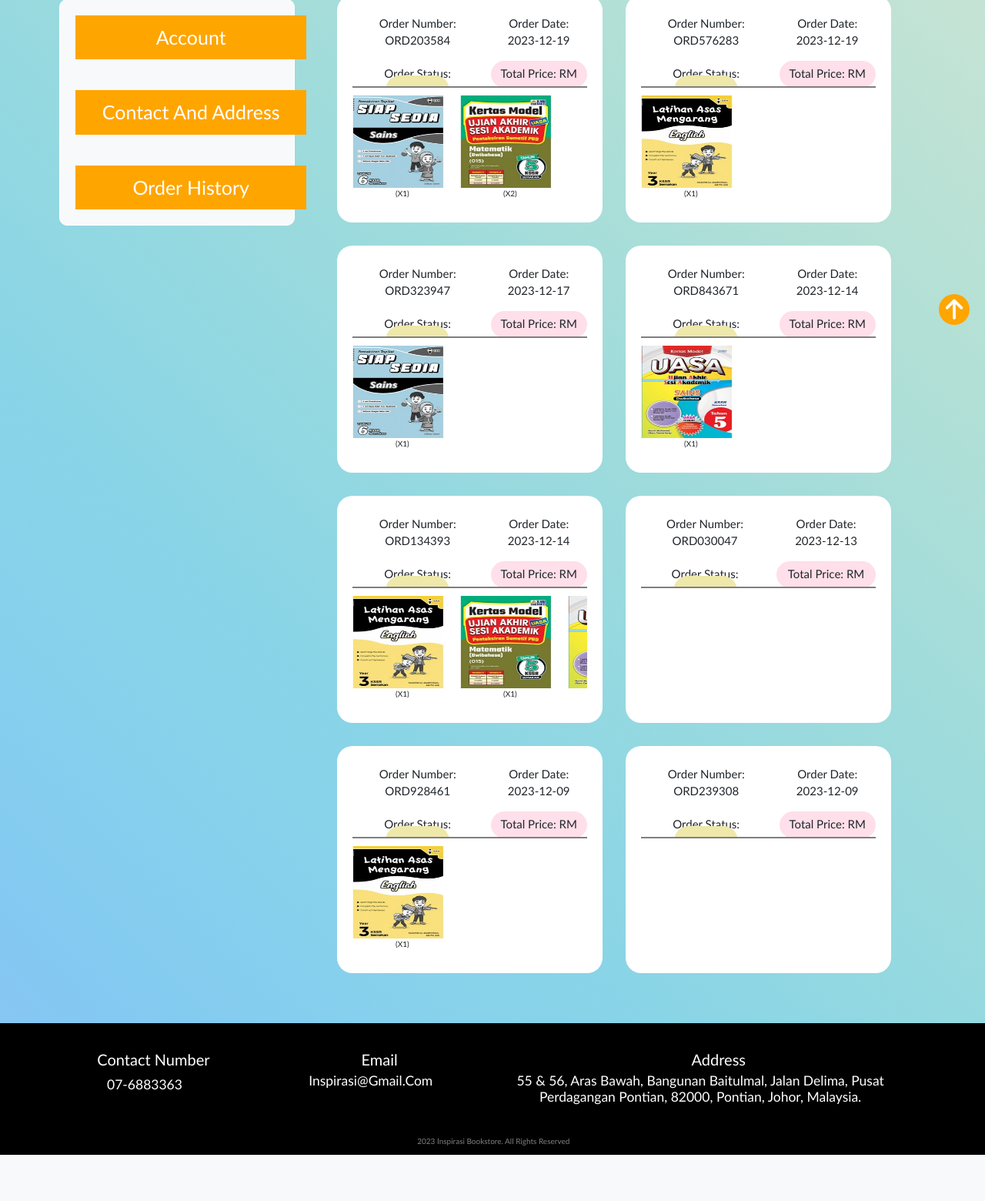
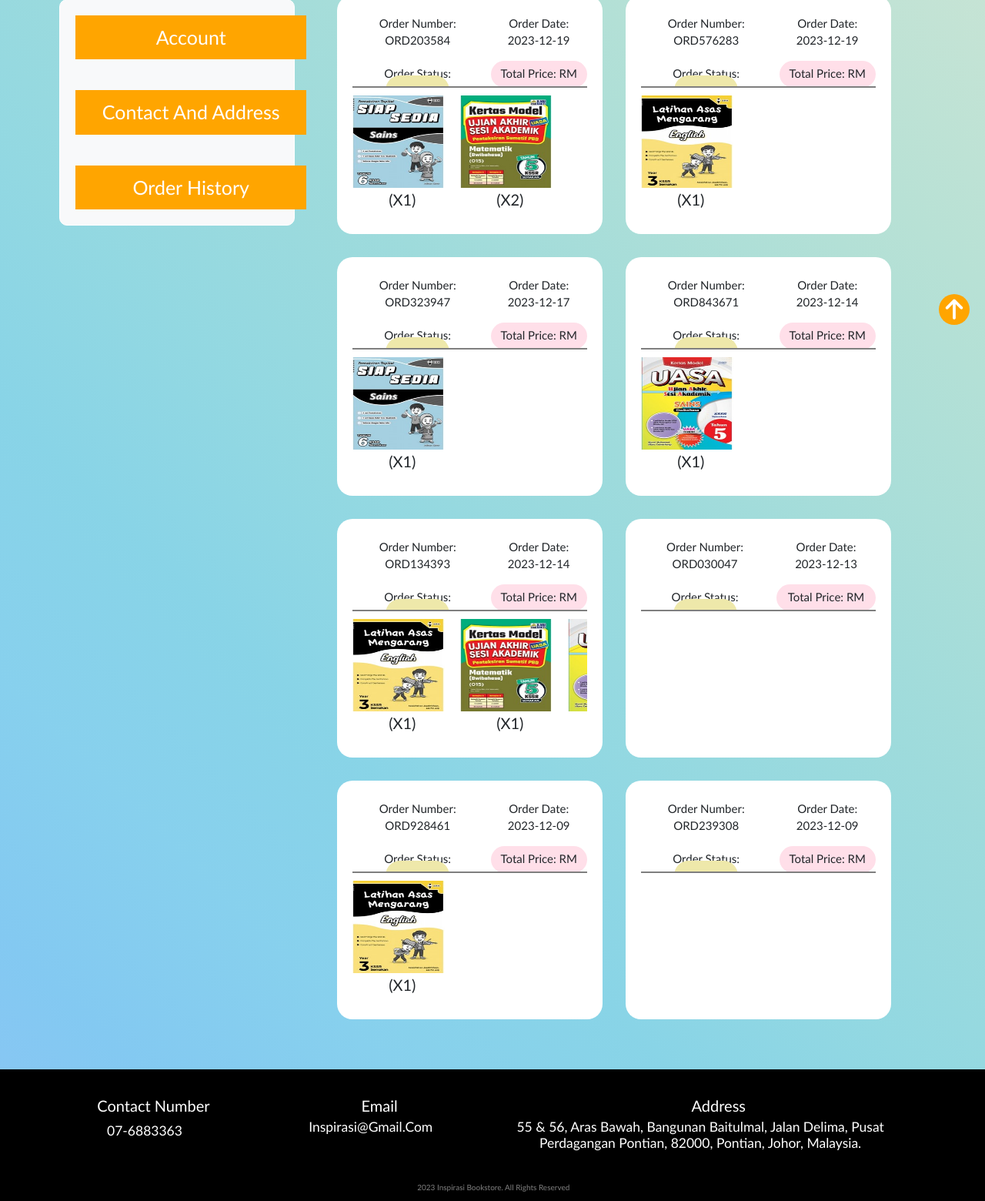
Before and after one commit to tamjh/webApp, a PHP site: page /php/order_history.php in a window 1280 px wide. Shown: the part 298-1858 px from the top of the page at 77% size. Before the commit the page ends 1798 px from the top, so only its background shows below. Run offline with PHP 8.4, Linux system fonts and the light colour scheme; a user stored in the database is signed in; data comes from the database, SQL or seed files in the repository; some web fonts are replaced.

Commit message:
8/1/2024

```diff
--- a/biw_project/css/order_history_style.css
+++ b/biw_project/css/order_history_style.css
@@ -508,6 +508,10 @@
     text-align: center;
 }
 
+.img1 p{
+    font-size:2rem;
+}
+
 .img {
     width: 120px;
     height: 120px;
--- a/biw_project/php/order_history.php
+++ b/biw_project/php/order_history.php
@@ -183,7 +183,7 @@
                         echo "
             <div class='img1'>
                 <img class='img' src='/project/biw_project/image/coverpage/{$bookDetails['cover']}' alt='{$bookDetails['name']}'><br>
-                <p>(x{$orderItem['quantity']})</p>
+                <p class='img1p'>(x{$orderItem['quantity']})</p>
             </div>
         ";
                     }
```
Also changed, not shown: biw_project/css/view_order_style.css (+9 -0 lines).
